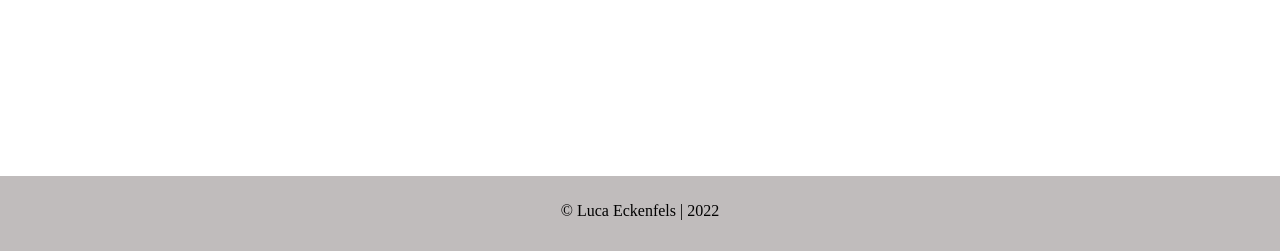
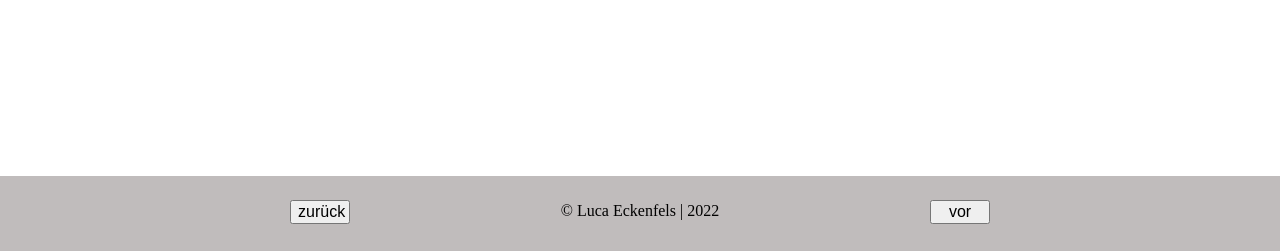
Before and after one commit to lucakreativ/school-book-managment-software, a Flask app: template templates/schueler.html in a window 1280 px wide. Shown: the part 549-800 px from the top of the page. Run offline with Flask 2, Linux system fonts and the light colour scheme; the template is opened without the code that fills it: most values are stand-ins (such as "Sample title", 1, 10 or a date in 2020).

Commit message:
prev/next on html site

```diff
--- a/app.py
+++ b/app.py
@@ -39,7 +39,8 @@ def home():
                 return "Schueler auswählen"
             else:
                 schueler, buecher = manage_data.book_by_user(ID)
-                return render_template("schueler.html", tables=[schueler.to_html(escape=False), buecher.to_html(escape=False)], titles=["Test"])
+                next_ID, prev_ID = manage_data.next_schueler(ID)
+                return render_template("schueler.html", tables=[schueler.to_html(escape=False), buecher.to_html(escape=False)], titles=["Test"], ID_next=next_ID, ID_prev=prev_ID)
 
         elif site=="search":
             name=request.args.get("term")
--- a/static/home.css
+++ b/static/home.css
@@ -109,3 +109,30 @@ th {
 #book_ins {
     width: 100%;
 }
+
+#next {
+    z-index: 1;
+    height: 65px;
+    padding-top: 10px;
+    bottom: 0;
+    width: 100%;
+    overflow:hidden;
+    float: bottom;
+    position: absolute;
+}
+
+#left {
+    padding-top: 14px;
+    width: 50%;
+    float: left;
+}
+#right {
+    padding-top: 14px;
+    width: 50%;
+    float: right;
+}
+
+#but_next {
+    font-size: 16;
+    width: 60px;
+}
--- a/templates/schueler.html
+++ b/templates/schueler.html
@@ -13,6 +13,22 @@
         </div>
 
     </body>
+    <div id="next">
+        <div id="left">
+            <form action="/">
+                <input type="hidden" name="site" value="schueler">
+                <input type="hidden" name="ID" value="{{ID_prev}}">
+                <input type="submit" value="zurück" id="but_next">
+            </form>
+        </div>
+        <div id="right">
+            <form action="/">
+                <input type="hidden" name="site" value="schueler">
+                <input type="hidden" name="ID" value="{{ID_next}}">
+                <input type="submit" value="vor" id="but_next">
+            </form>
+        </div>
+    </div>
 
     {% include "footer.html" %}
 </html>
```
